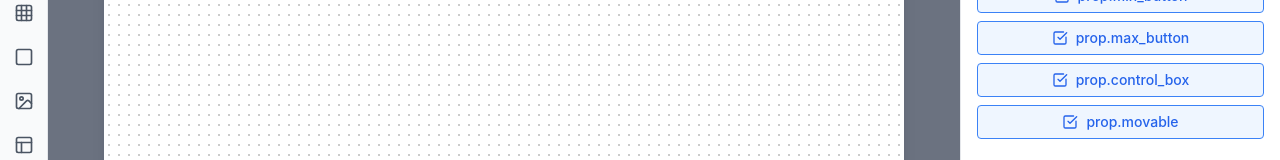
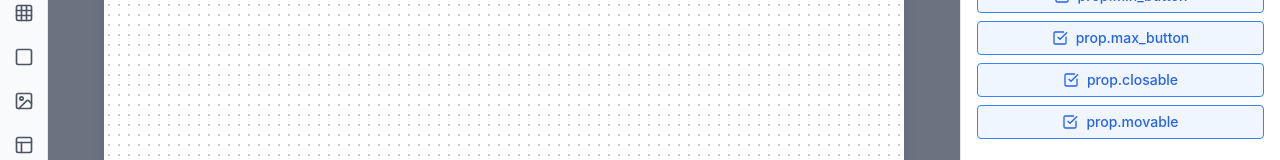
Before and after one commit to fila73/Visual-Form-Builder, a React (Vite) app: page / in a window 1280 px wide. Shown: the part 482-642 px from the top of the page. Built offline with nearby package versions, Linux system fonts and the light colour scheme.

Commit message:
controlbox nahrazen za closeable.

```diff
--- a/src/components/Canvas.jsx
+++ b/src/components/Canvas.jsx
@@ -75,7 +75,7 @@ const Canvas = ({
                                     <div className="w-3 h-3 border border-black border-t-2"></div>
                                 </div>
                             )}
-                            {formProps?.controlBox !== false && (
+                            {formProps?.closable !== false && (
                                 <div className="w-6 h-5 bg-red-100 border border-gray-400 flex items-center justify-center hover:bg-red-500 hover:text-white text-black font-bold text-xs">
                                     X
                                 </div>
--- a/src/components/PropertiesPanel.jsx
+++ b/src/components/PropertiesPanel.jsx
@@ -271,7 +271,7 @@ const PropertiesPanel = ({
                             <div className="mb-4">
                                 <PropInput label={t('prop.min_button')} value={formProps?.minButton !== false} onChange={(v) => onUpdateFormProp('minButton', v === 'true' || v === true)} />
                                 <PropInput label={t('prop.max_button')} value={formProps?.maxButton !== false} onChange={(v) => onUpdateFormProp('maxButton', v === 'true' || v === true)} />
-                                <PropInput label={t('prop.control_box')} value={formProps?.controlBox !== false} onChange={(v) => onUpdateFormProp('controlBox', v === 'true' || v === true)} />
+                                <PropInput label={t('prop.closable')} value={formProps?.closable !== false} onChange={(v) => onUpdateFormProp('closable', v === 'true' || v === true)} />
                                 <PropInput label={t('prop.movable')} value={formProps?.movable !== false} onChange={(v) => onUpdateFormProp('movable', v === 'true' || v === true)} />
                             </div>
                         </div>
--- a/src/utils/pythonExporter.js
+++ b/src/utils/pythonExporter.js
@@ -63,7 +63,7 @@ export const exportToPython = (widgets, customMethods, canvasSize, downloadFile,
     if (formProps.minButton === false) {
         pyCode += `        self.attributes('-toolwindow', True)\n`;
     }
-    if (formProps.controlBox === false) {
+    if (formProps.closable === false) {
         pyCode += `        self.protocol("WM_DELETE_WINDOW", lambda: None)\n`;
     }
     if (formProps.movable === false) {
```
